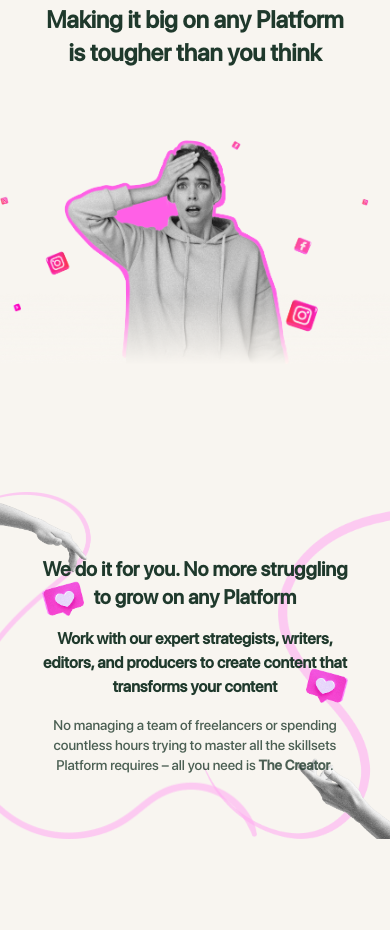
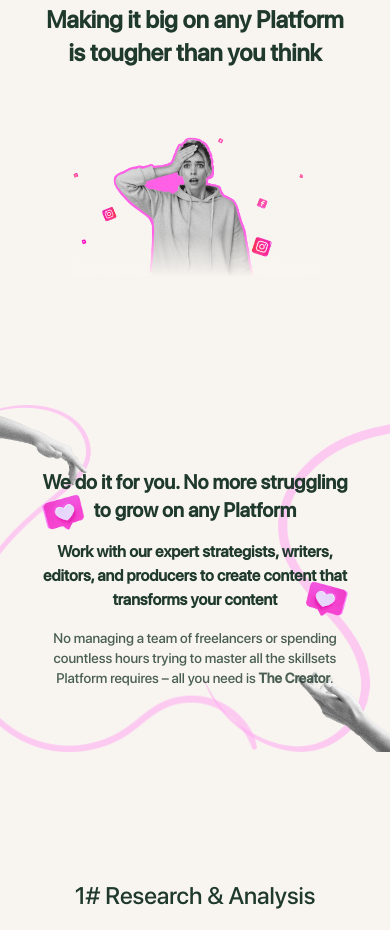
Before and after one commit to muzamil818/creator, a React (Vite) app: page / in a window 390 px wide. Shown: the part 1400-2330 px from the top of the page. Built offline with nearby package versions, Linux system fonts and the light colour scheme.

Commit message:
fixed little bug

```diff
--- a/src/components/HowWeWorkSection/HowWeWork.tsx
+++ b/src/components/HowWeWorkSection/HowWeWork.tsx
@@ -14,7 +14,7 @@ const HowWeWork = () => {
         <img
           src={illustration}
           alt="How we work illustration"
-          className="max-w-[400px] sm:max-w-[600px] lg:max-w-[700px] object-contain"
+          className="max-w-[250px] sm:max-w-[600px] lg:max-w-[700px] object-contain"
         />
       </div>
     </div>
```
